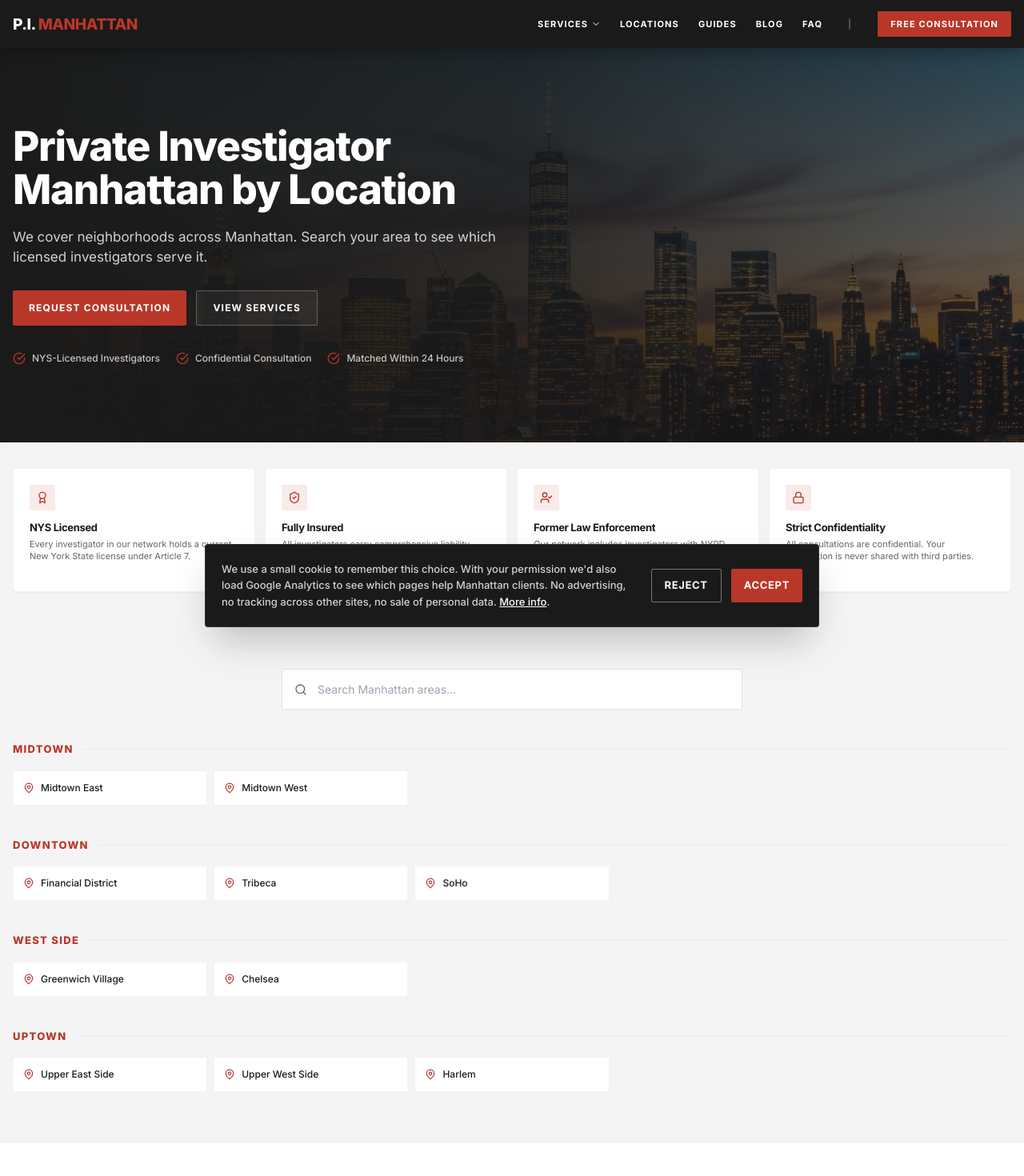
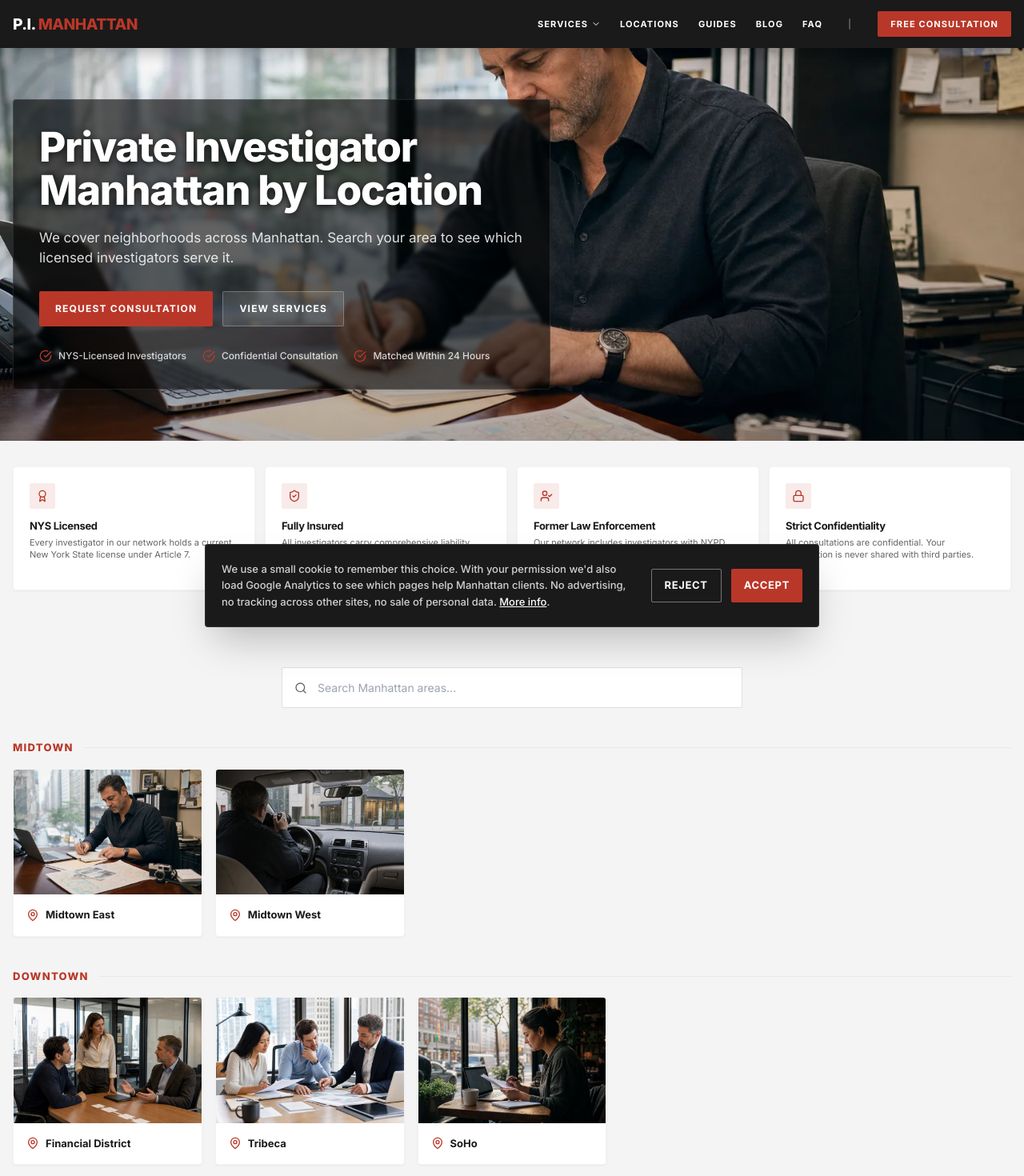
Before and after one commit to nahadgur/privateinvestigatormanhattan, a Next.js app: page /location in a window 1280 px wide. Shown: the top 1470 px of the page at 80% size. Built offline with nearby package versions, Linux system fonts and the light colour scheme.

Commit message:
Add imagery across Manhattan location pages

```diff
--- a/app/location/LocationIndexClient.tsx
+++ b/app/location/LocationIndexClient.tsx
@@ -2,12 +2,12 @@
 
 import { useState, useMemo } from 'react';
 import Link from 'next/link';
-import { MapPin, Search } from 'lucide-react';
+import { CheckCircle, MapPin, Search } from 'lucide-react';
 import { LOCATIONS, toSlug } from '@/data/locations';
+import { locationDirectoryFeaturedImage, locationFeaturedImages } from '@/data/featuredImages';
 import { siteConfig, FAQS_LOCATION } from '@/data/site';
 import { Header } from '@/components/Header';
 import { Footer } from '@/components/Footer';
-import { Hero } from '@/components/Hero';
 import { FAQ } from '@/components/FAQ';
 import { LeadFormModal } from '@/components/LeadFormModal';
 import { TrustBadges } from '@/components/TrustBadges';
@@ -31,12 +31,45 @@ export function LocationIndexClient() {
       <LeadFormModal isOpen={isModalOpen} onClose={() => setIsModalOpen(false)} />
       <Header onOpenModal={() => setIsModalOpen(true)} />
       <main id="main-content" className="flex-grow">
-        <Hero
-          title={`${siteConfig.name} by Location`}
-          subtitle="We cover neighborhoods across Manhattan. Search your area to see which licensed investigators serve it."
-          image="/images/hero-main.png"
-          onOpenModal={() => setIsModalOpen(true)}
+        <section className="relative min-h-[440px] overflow-hidden bg-ink text-white">
+          {/* eslint-disable-next-line @next/next/no-img-element */}
+          <img
+            src={locationDirectoryFeaturedImage.src}
+            alt={locationDirectoryFeaturedImage.alt}
+            className="absolute inset-0 h-full w-full object-cover"
+            loading="eager"
           />
+          <div className="absolute inset-0 bg-gradient-to-t from-black/25 via-transparent to-transparent" />
+          <div className="container-width relative flex min-h-[440px] items-end py-10 md:items-center md:py-16">
+            <div className="max-w-2xl rounded-tile border border-white/10 bg-black/60 p-6 shadow-lg backdrop-blur-[2px] md:p-8">
+              <h1 className="text-[2rem] font-extrabold leading-[1.05] tracking-tight text-white [text-shadow:0_2px_10px_rgba(0,0,0,0.8)] md:text-[2.8rem] lg:text-[3.2rem]">
+                {siteConfig.name} by Location
+              </h1>
+              <p className="mt-5 text-[16px] leading-[1.5] text-white/85 md:text-[17px]">
+                We cover neighborhoods across Manhattan. Search your area to see which licensed investigators serve it.
+              </p>
+              <div className="mt-7 flex flex-col gap-3 sm:flex-row">
+                <button onClick={() => setIsModalOpen(true)} className="btn-primary">
+                  Request Consultation
+                </button>
+                <Link
+                  href="/services/"
+                  className="inline-flex items-center justify-center rounded-chip border border-white/25 bg-white/10 px-5 py-3 text-[12px] font-bold uppercase tracking-widest text-white transition-colors hover:bg-white/20"
+                >
+                  View Services
+                </Link>
+              </div>
+              <div className="mt-7 flex flex-wrap gap-5 text-[12px] font-medium text-white/80">
+                {['NYS-Licensed Investigators', 'Confidential Consultation', 'Matched Within 24 Hours'].map((item) => (
+                  <span key={item} className="inline-flex items-center gap-2">
+                    <CheckCircle className="h-4 w-4 text-primary" />
+                    {item}
+                  </span>
+                ))}
+              </div>
+            </div>
+          </div>
+        </section>
 
         <TrustBadges />
 
@@ -62,19 +95,35 @@ export function LocationIndexClient() {
                     {region}
                     <div className="flex-grow h-[1px] bg-gray-mid opacity-50 ml-3" />
                   </h2>
-                  <div className="grid grid-cols-2 md:grid-cols-3 lg:grid-cols-4 xl:grid-cols-5 gap-2">
-                    {cities.map((city) => (
+                  <div className="grid grid-cols-1 gap-4 sm:grid-cols-2 md:grid-cols-3 lg:grid-cols-4 xl:grid-cols-5">
+                    {cities.map((city) => {
+                      const slug = toSlug(city);
+                      const image = locationFeaturedImages[slug];
+
+                      return (
                         <Link
                           key={city}
-                        href={`/location/${toSlug(city)}/`}
-                        className="group block bg-paper hover:bg-primary/5 border border-gray-light hover:border-primary/30 rounded-chip p-3 transition-all"
+                          href={`/location/${slug}/`}
+                          className="group block overflow-hidden rounded-tile border border-gray-light bg-paper shadow-card transition-all hover:border-primary/30 hover:shadow-lg"
                         >
-                        <div className="flex items-center gap-2">
-                          <MapPin className="w-3.5 h-3.5 text-primary flex-shrink-0" />
-                          <span className="font-medium text-ink group-hover:text-primary text-[12px] truncate">{city}</span>
+                          {image && (
+                            <div className="aspect-[3/2] overflow-hidden bg-gray-light">
+                              {/* eslint-disable-next-line @next/next/no-img-element */}
+                              <img
+                                src={image.src}
+                                alt={image.alt}
+                                className="h-full w-full object-cover transition-transform duration-500 group-hover:scale-105"
+                                loading="lazy"
+                              />
+                            </div>
+                          )}
+                          <div className="flex items-center gap-2 p-4">
+                            <MapPin className="h-4 w-4 flex-shrink-0 text-primary" />
+                            <span className="truncate text-[13px] font-bold text-ink transition-colors group-hover:text-primary">{city}</span>
                           </div>
                         </Link>
-                    ))}
+                      );
+                    })}
                   </div>
                 </div>
               ))}
--- a/app/location/[city]/page.tsx
+++ b/app/location/[city]/page.tsx
@@ -2,6 +2,7 @@ import type { Metadata } from 'next';
 import { notFound } from 'next/navigation';
 import { LOCATIONS, toSlug, getCityBySlug } from '@/data/locations';
 import { siteConfig } from '@/data/site';
+import { locationDirectoryFeaturedImage, locationFeaturedImages } from '@/data/featuredImages';
 import { CityPageClient } from './CityPageClient';
 
 export function generateStaticParams() {
@@ -16,6 +17,7 @@ export function generateMetadata({ params }: { params: { city: string } }): Meta
   const title = `Private Investigators in ${cityName} | Licensed NYC Investigators`;
   const description = `Licensed private investigators serving ${cityName}. Surveillance, infidelity, background checks, corporate cases, asset searches, and child custody investigations. Free confidential consultation, no obligation.`;
   const url = `${siteConfig.url}/location/${params.city}/`;
+  const image = locationFeaturedImages[params.city] ?? locationDirectoryFeaturedImage;
 
   return {
     title,
@@ -28,8 +30,9 @@ export function generateMetadata({ params }: { params: { city: string } }): Meta
       title,
       description,
       locale: 'en_US',
+      images: [{ url: image.src, width: 1536, height: 1024, alt: image.alt }],
     },
-    twitter: { card: 'summary_large_image', title, description },
+    twitter: { card: 'summary_large_image', title, description, images: [image.src] },
     robots: { index: true, follow: true },
   };
 }
--- a/app/location/page.tsx
+++ b/app/location/page.tsx
@@ -1,5 +1,6 @@
 import type { Metadata } from 'next';
 import { siteConfig } from '@/data/site';
+import { locationDirectoryFeaturedImage } from '@/data/featuredImages';
 import { LocationIndexClient } from './LocationIndexClient';
 
 export const metadata: Metadata = {
@@ -13,8 +14,19 @@ export const metadata: Metadata = {
     title: 'Manhattan Coverage Areas',
     description: 'Every Manhattan neighborhood, served by investigators who know the local geography.',
     locale: 'en_US',
+    images: [{
+      url: locationDirectoryFeaturedImage.src,
+      width: 1536,
+      height: 1024,
+      alt: locationDirectoryFeaturedImage.alt,
+    }],
   },
-  twitter: { card: 'summary_large_image', title: 'Manhattan Coverage Areas', description: 'Every Manhattan neighborhood, served by investigators who know the local geography.' },
+  twitter: {
+    card: 'summary_large_image',
+    title: 'Manhattan Coverage Areas',
+    description: 'Every Manhattan neighborhood, served by investigators who know the local geography.',
+    images: [locationDirectoryFeaturedImage.src],
+  },
   robots: { index: true, follow: true },
 };
 
--- a/data/featuredImages.ts
+++ b/data/featuredImages.ts
@@ -179,3 +179,51 @@ export const serviceFeaturedImages: Record<string, FeaturedImage> = {
     alt: 'Skip tracing investigator checking address records in a Manhattan apartment lobby',
   },
 };
+
+export const locationDirectoryFeaturedImage: FeaturedImage = {
+  src: '/images/blog/what-does-a-private-investigator-in-manhattan-actually-do.webp',
+  alt: 'Private investigator reviewing case notes while serving clients across Manhattan',
+};
+
+export const locationFeaturedImages: Record<string, FeaturedImage> = {
+  'midtown-east': {
+    src: '/images/blog/what-does-a-private-investigator-in-manhattan-actually-do.webp',
+    alt: 'Private investigator reviewing case notes for a Midtown East Manhattan client',
+  },
+  'midtown-west': {
+    src: '/images/blog/what-to-know-before-hiring-a-surveillance-investigator-in-manhattan.webp',
+    alt: 'Licensed investigator conducting lawful surveillance for a Midtown West case',
+  },
+  'financial-district': {
+    src: '/images/blog/when-businesses-in-manhattan-hire-private-investigators.webp',
+    alt: 'Corporate investigator meeting business clients serving Manhattan’s Financial District',
+  },
+  tribeca: {
+    src: '/images/blog/how-due-diligence-investigations-help-individuals-and-businesses-in-manhattan.webp',
+    alt: 'Business team reviewing due diligence findings for a Tribeca investigation',
+  },
+  soho: {
+    src: '/images/blog/how-to-choose-the-right-private-investigator-in-manhattan.webp',
+    alt: 'Client interviewing a licensed private investigator serving SoHo',
+  },
+  'greenwich-village': {
+    src: '/images/blog/can-a-private-investigator-find-a-missing-person-in-new-york.webp',
+    alt: 'Investigator and family member reviewing a missing-person case in Greenwich Village',
+  },
+  chelsea: {
+    src: '/images/blog/how-to-hire-a-private-investigator-in-manhattan.webp',
+    alt: 'Client having a confidential consultation with a private investigator serving Chelsea',
+  },
+  'upper-east-side': {
+    src: '/images/blog/how-background-checks-work-with-a-private-investigator-in-manhattan.webp',
+    alt: 'Investigator verifying background records for an Upper East Side client',
+  },
+  'upper-west-side': {
+    src: '/images/blog/can-a-private-investigator-help-with-a-child-custody-case-in-manhattan.webp',
+    alt: 'Parent and investigator reviewing a custody case in the Upper West Side',
+  },
+  harlem: {
+    src: '/images/blog/what-skip-tracing-means-and-when-you-might-need-it.webp',
+    alt: 'Skip tracing investigator reviewing address records for a Harlem case',
+  },
+};
--- a/data/schema-helpers.ts
+++ b/data/schema-helpers.ts
@@ -308,6 +308,7 @@ interface LocationPageSchemaParams {
   cityName: string;
   citySlug: string;
   description: string;
+  imageUrl?: string;
 }
 
 /**
@@ -323,6 +324,7 @@ export function buildLocationPageSchema(p: LocationPageSchemaParams) {
     name: `${siteConfig.name} in ${p.cityName}`,
     url: `${siteConfig.url}/location/${p.citySlug}/`,
     description: p.description,
+    ...(p.imageUrl ? { image: p.imageUrl } : {}),
     priceRange: PRICE_RANGE,
     parentOrganization: {
       '@type': 'Organization',
```
Also changed, not shown: app/location/[city]/CityPageClient.tsx (+20 -8 lines). Lines whose indentation alone changed are shown as unchanged.
